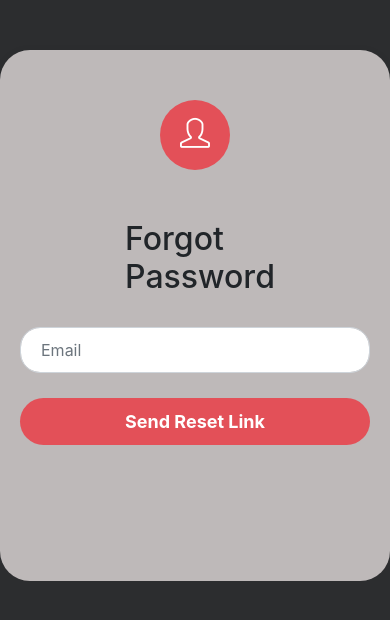
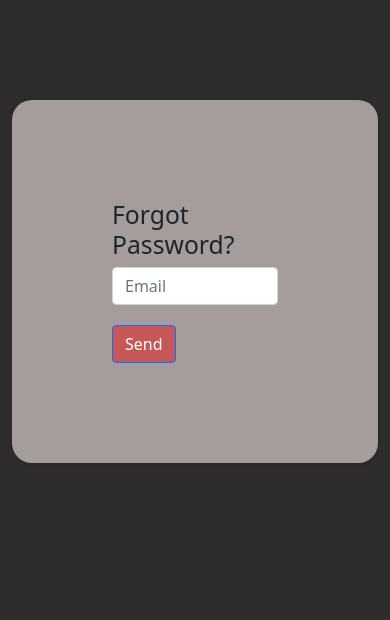
Before and after one commit to nmpratik/capstone-front-end, a plain HTML site: page forgotpass/forgotpass.html in a window 390 px wide. Drawn offline with nearby package versions, Linux system fonts and the light colour scheme.

Commit message:
forgotpass

```diff
--- a/forgotpass/forgotpass.html
+++ b/forgotpass/forgotpass.html
@@ -1,40 +1,35 @@
 <!DOCTYPE html>
-<html>
+<html lang="en">
 
 <head>
-    <meta charset="utf-8">
+    <meta charset="UTF-8">
     <meta http-equiv="X-UA-Compatible" content="IE=edge">
-    <meta name="viewport" content="width=device-width, initial-scale=1">
-    <title>Evms | signup</title>
-    <link href="https://cdnjs.cloudflare.com/ajax/libs/simple-line-icons/2.4.1/css/simple-line-icons.min.css"
-        rel="stylesheet">
-        <link href="https://cdn.jsdelivr.net/npm/bootstrap@5.0.2/dist/css/bootstrap.min.css" rel="stylesheet"
+    <meta name="viewport" content="width=device-width, initial-scale=1.0">
+    <title>Forgot password</title>
+    <link href="https://cdn.jsdelivr.net/npm/bootstrap@5.0.2/dist/css/bootstrap.min.css" rel="stylesheet"
         integrity="sha384-EVSTQN3/azprG1Anm3QDgpJLIm9Nao0Yz1ztcQTwFspd3yD65VohhpuuCOmLASjC" crossorigin="anonymous">
-    <link rel="stylesheet" href="https://maxcdn.bootstrapcdn.com/bootstrap/4.0.0/css/bootstrap.min.css">
+    <script src="https://cdn.jsdelivr.net/npm/bootstrap@5.0.2/dist/js/bootstrap.bundle.min.js"
+        integrity="sha384-MrcW6ZMFYlzcLA8Nl+NtUVF0sA7MsXsP1UyJoMp4YLEuNSfAP+JcXn/tWtIaxVXM"
+        crossorigin="anonymous"></script>
+    <script src="https://cdn.jsdelivr.net/npm/axios/dist/axios.min.js"></script>
     <link rel="stylesheet" href="style2.css">
 </head>
 
 <body>
-    <div class="registration-form" id="forgotpassword">
-        <form>
-            <div class="form-icon">
-                <span><i class="icon icon-user"></i></span>
+    <div class="container">
+        <div class="row">
+            <div class="col-md-6 offset-md-3">
+                <form id="forgot-password-form" class="needs-validation">
+                    <h2>Forgot Password?</h2>
+                    <div class="form-group">
+                        <input type="email" class="form-control" id="email" name="email" placeholder="Email" required>
+                    </div>
+                    <button type="submit" style="background:rgb(198, 88, 88);" class="btn btn-primary">Send</button>
+                </form>
             </div>
-            <div class="signup">
-                <h2>Forgot Password</h2>
-            </div>
+        </div>
+    </div>
 
-            <div class="form-group">
-                <input type="email" class="form-control item" id="email" placeholder="Email" required>
-            </div>
-
-            <div class="form-group">
-                <button type="submit" style="color: white;" class="btn btn-block create-account">Send Reset
-                    Link</button>
-            </div>
-        </form>
-        <div class="social-media"></div>
-    </div>
     <script src="forgotpass.js"></script>
 </body>
 
--- a/forgotpass/forgotpass.js
+++ b/forgotpass/forgotpass.js
@@ -1,9 +1,27 @@
 
-const forgotPasswordForm = document.getElementById("forgotpassword");
+const forgotPasswordForm = document.getElementById("forgot-password-form");
 
 forgotPasswordForm.addEventListener("submit", function (event) {
     event.preventDefault();
+    const formData = new FormData(event.target);
+    const user = Object.fromEntries(formData.entries())
+    console.log(user)
+    validateForm(user)
+    // Make HTTP POST request to REST API endpoint
+    axios.post('http://localhost:8080/user/login/forgotpass', user)
+        .then((response) => {
+
+            console.log(response.data);
+        })
+        .catch((error) => {
+            console.error(error);
+        });
     const message = "Password reset link has been sent to your email!";
     alert(message);
-    window.location.href = "../login/login-page.html";
+    window.location.href = "../loginpage/login.html";
 });
+
+const validateForm = ({ email }) => {
+    if (email.length <= 0) return { msg: 'invalid email', sts: false }
+    return { sts: 'success', msg: 'all fields are valid' }
+}
--- a/forgotpass/style2.css
+++ b/forgotpass/style2.css
@@ -1,86 +1,21 @@
-body {
-    background-color: #2c2d2f;
+body{
+    background-color: rgb(47, 44, 44);
+}
+#forgot-password-form {
+    margin-top: 100px;
+    background-color: rgb(165, 156, 156);
+    padding: 100px;
+    border-radius: 20px;
+    box-shadow: 0px 0px 5px 0px rgba(0, 0, 0, 0.2);
 }
 
-.registration-form {
-    padding: 50px 0;
+#forgot-password-form label {
+    font-weight: bold;
 }
 
-.registration-form form {
-    background-color:#beb9b9;
-    max-width: 600px;
-    margin: auto;
-    padding: 50px 70px;
-    border-top-left-radius: 30px;
-    border-top-right-radius: 30px;
-    box-shadow: 0px 2px 10px rgba(0, 0, 0, 0.075);
-}
-
-.registration-form .form-icon {
-    text-align: center;
-    background-color: #e35058;
-    border-radius: 50%;
-    font-size: 40px;
-    color: white;
-    width: 100px;
-    height: 100px;
-    margin: auto;
-    margin-bottom: 50px;
-    line-height: 100px;
-}
-
-.registration-form .signup {
-    margin-left: 105px;
-    margin-bottom: 30px;
-}
-
-.registration-form .item {
-    border-radius: 20px;
-    margin-bottom: 25px;
-    padding: 10px 20px;
-}
-
-.registration-form .create-account {
-    border-radius: 30px;
-    padding: 10px 20px;
-    font-size: 18px;
-    font-weight: bold;
-    background-color: #e35058;
-    border: none;
-    color: white;
+#forgot-password-form button[type="submit"] {
     margin-top: 20px;
 }
-
-.registration-form .create-account1 {
-    border-radius: 30px;
-    padding: 10px 20px;
-    font-size: 18px;
-    font-weight: bold;
-    background-color: #0a0a0a;
-    border: none;
-    color: white;
-    margin-top: 20px;
+button{
+    background-color:rgb(255, 27, 27)
 }
-
-.registration-form .social-media {
-    max-width: 600px;
-    background-color: #beb9b9;
-    margin: auto;
-    padding: 35px 0;
-    border-bottom-left-radius: 30px;
-    border-bottom-right-radius: 30px;
-
-}
-
-@media (max-width: 576px) {
-    .registration-form form {
-        padding: 50px 20px;
-    }
-
-    .registration-form .form-icon {
-        width: 70px;
-        height: 70px;
-        font-size: 30px;
-        line-height: 70px;
-    }
-}
```
